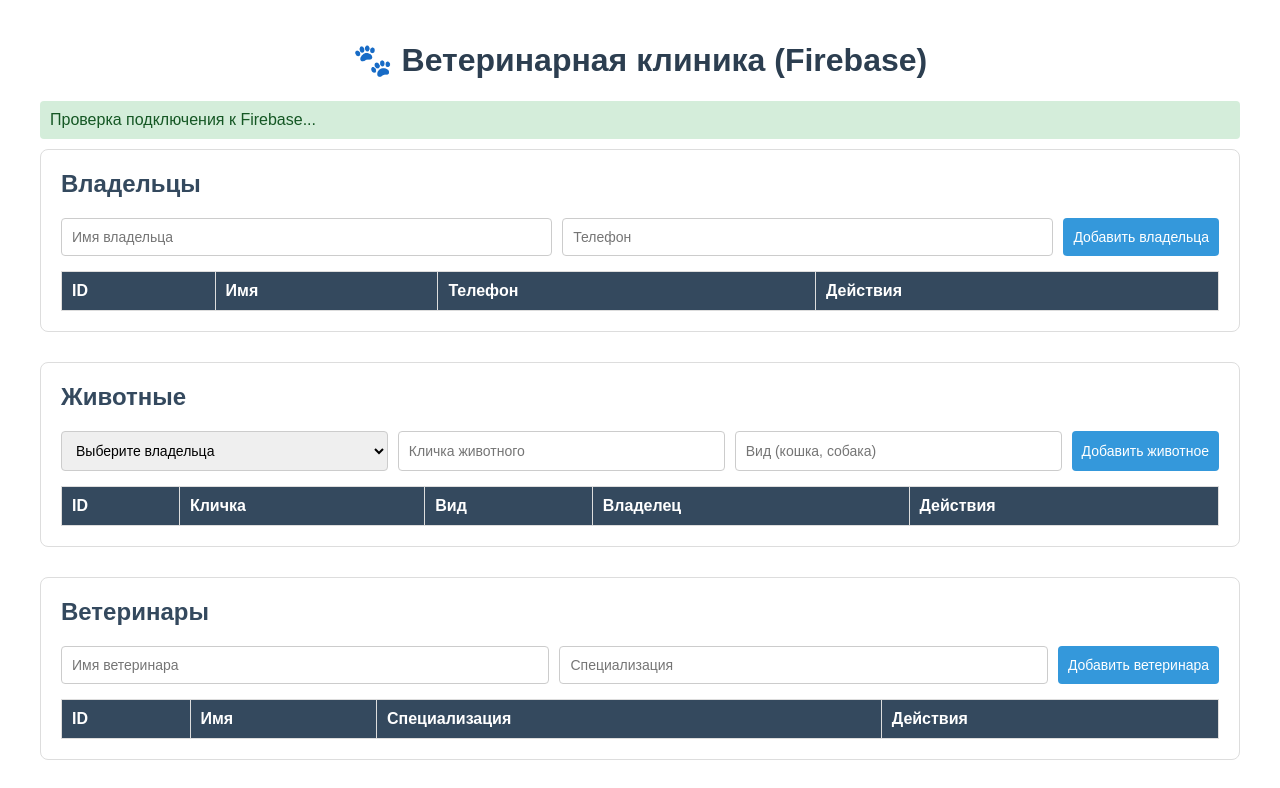
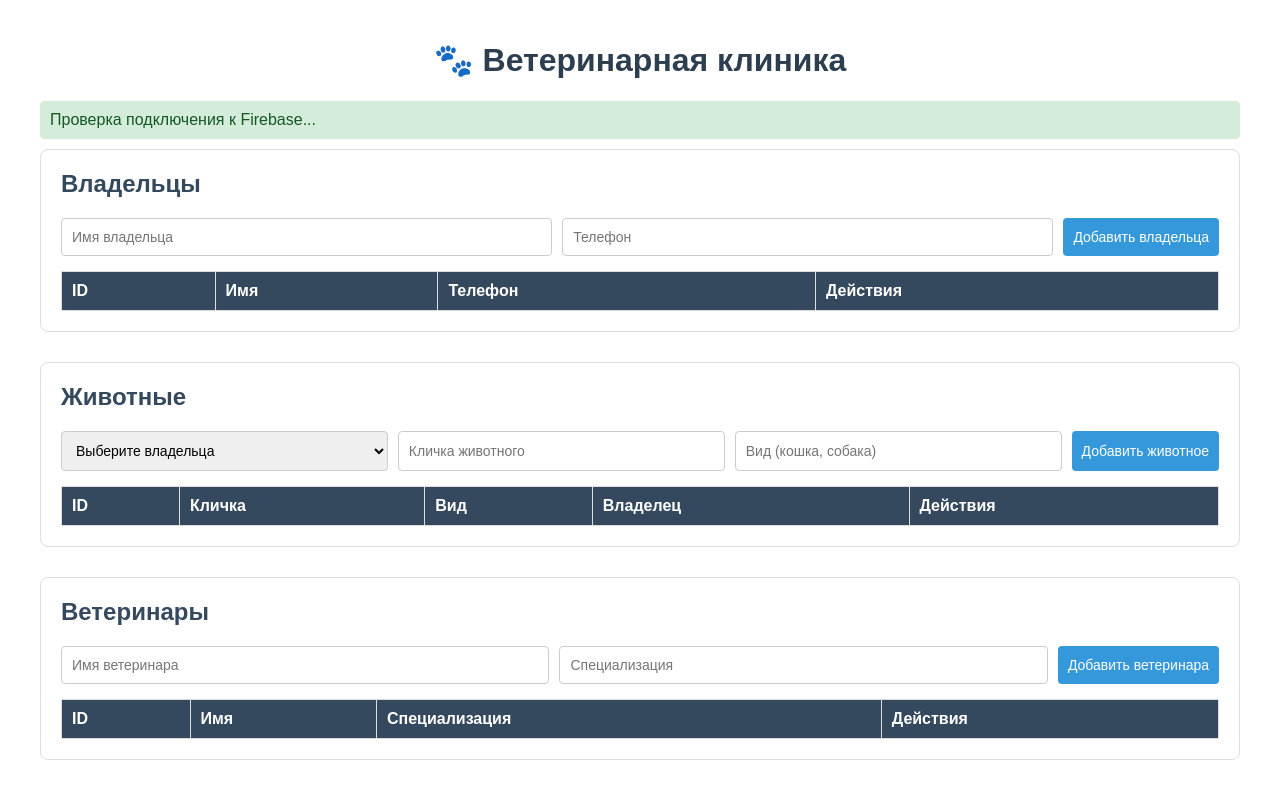
Before and after one commit to Berland1/Praktika, a plain HTML site: page index.html in a window 1280 px wide. Shown: the top 788 px of the page. Drawn offline with Linux system fonts and the light colour scheme; no server answers.

Commit message:
Update index.html

```diff
--- a/index.html
+++ b/index.html
@@ -106,7 +106,7 @@
     </style>
 </head>
 <body>
-    <h1>🐾 Ветеринарная клиника (Firebase)</h1>
+    <h1>🐾 Ветеринарная клиника</h1>
     <div id="firebaseStatus" class="status">Проверка подключения к базе...</div>
 
     <!-- Владельцы -->
```
